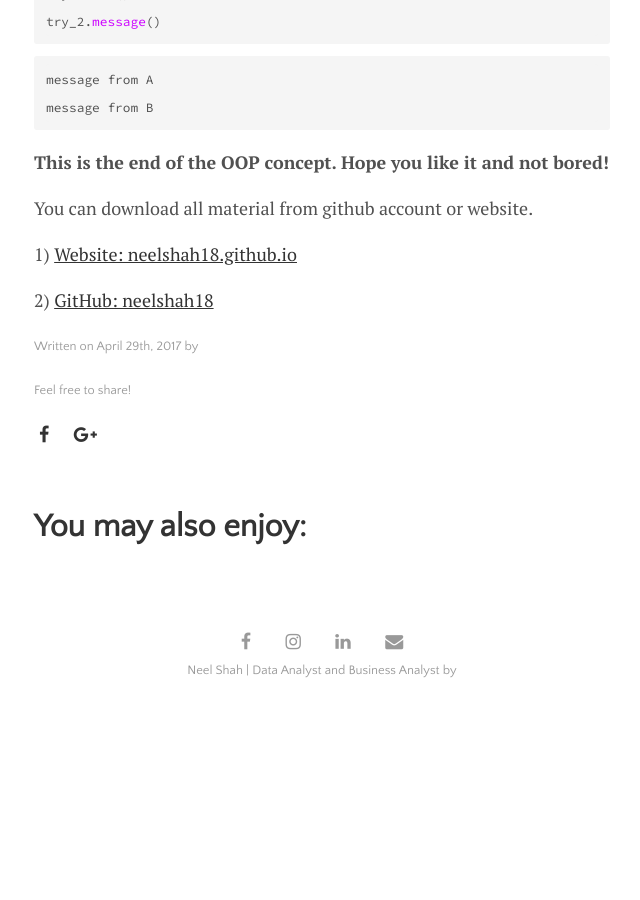
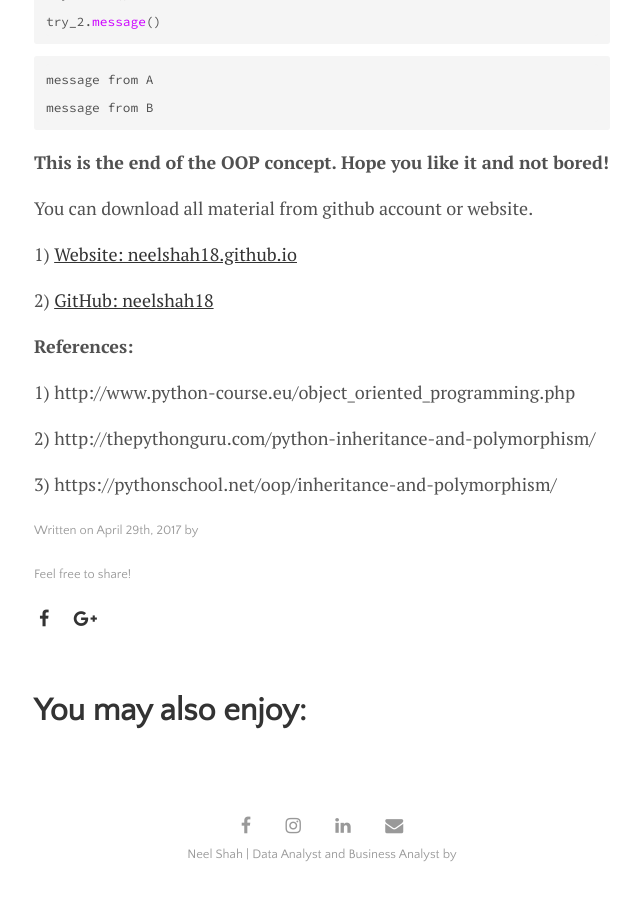
Before and after one commit to NeelShah18/neelshah18.github.io, a Jekyll site: the page built from _posts/2017-04-29-OOP-with-python.md, in a window 1280 px wide and 900 px high, scrolled down 11121 px. Shown: the whole window, without its empty margins (318-958 px from the left). Built offline with Jekyll 4.4.1, drawn with Linux system fonts in a browser that asks for light colours; nearby versions of some CDN libraries; before the commit the page ends 11837 px from its top, so only the background shows below that.

Commit message:
reference added in OOP

```diff
--- a/_posts/2017-04-29-OOP-with-python.md
+++ b/_posts/2017-04-29-OOP-with-python.md
@@ -372,3 +372,11 @@ You can download all material from github account or website.
 1) [Website: neelshah18.github.io](https://neelshah18.github.io/OOP-with-python.html)
 
 2) [GitHub: neelshah18](https://github.com/NeelShah18/OOP-with-python)
+
+**References:**
+
+1) http://www.python-course.eu/object_oriented_programming.php
+
+2) http://thepythonguru.com/python-inheritance-and-polymorphism/
+
+3) https://pythonschool.net/oop/inheritance-and-polymorphism/
```
